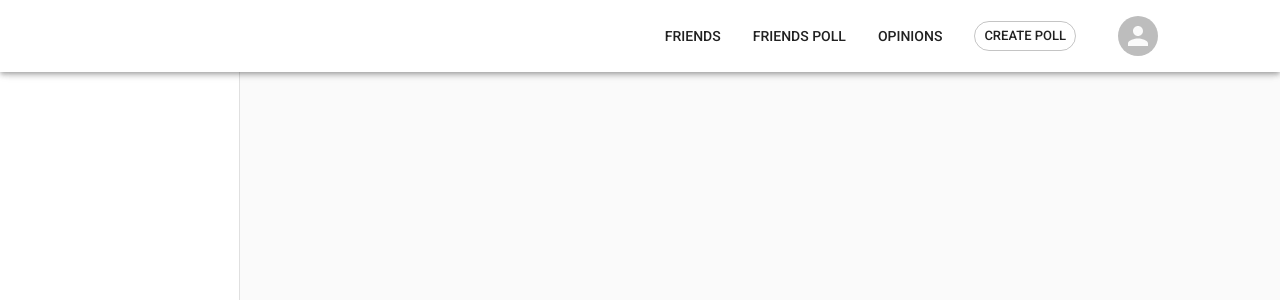
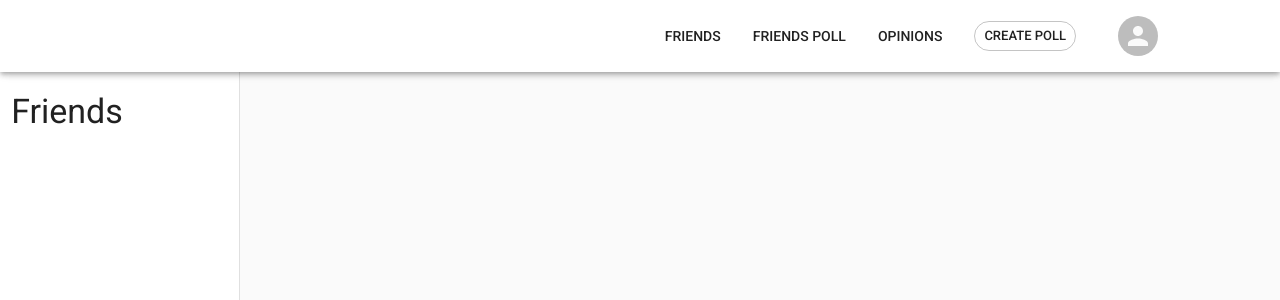
Before and after one commit to hatchways/team-pretzel, a React (Create React App) app in the folder client/: page /dashboard in a window 1280 px wide. Shown: the top 300 px of the page. Built offline with nearby package versions, Linux system fonts and the light colour scheme; no server answers.

Commit message:
fix styling to resemble mock

```diff
--- a/client/src/pages/container/FriendList.jsx
+++ b/client/src/pages/container/FriendList.jsx
@@ -5,6 +5,7 @@ import { List, Typography } from "@material-ui/core";
 import Friend from "../presentational/Friend";
 
 const useStyles = makeStyles(theme => ({
+  root: { position: "absolute", top: "5rem" },
   title: { padding: "10%" }
 }));
 
@@ -22,14 +23,14 @@ const FriendList = () => {
   };
 
   return (
-    <>
+    <div className={classes.root}>
       <Typography variant="h4" className={classes.title}>
         Friends
       </Typography>
       <List>
         <Friend friends={friends} />
       </List>
-    </>
+    </div>
   );
 };
 
```
